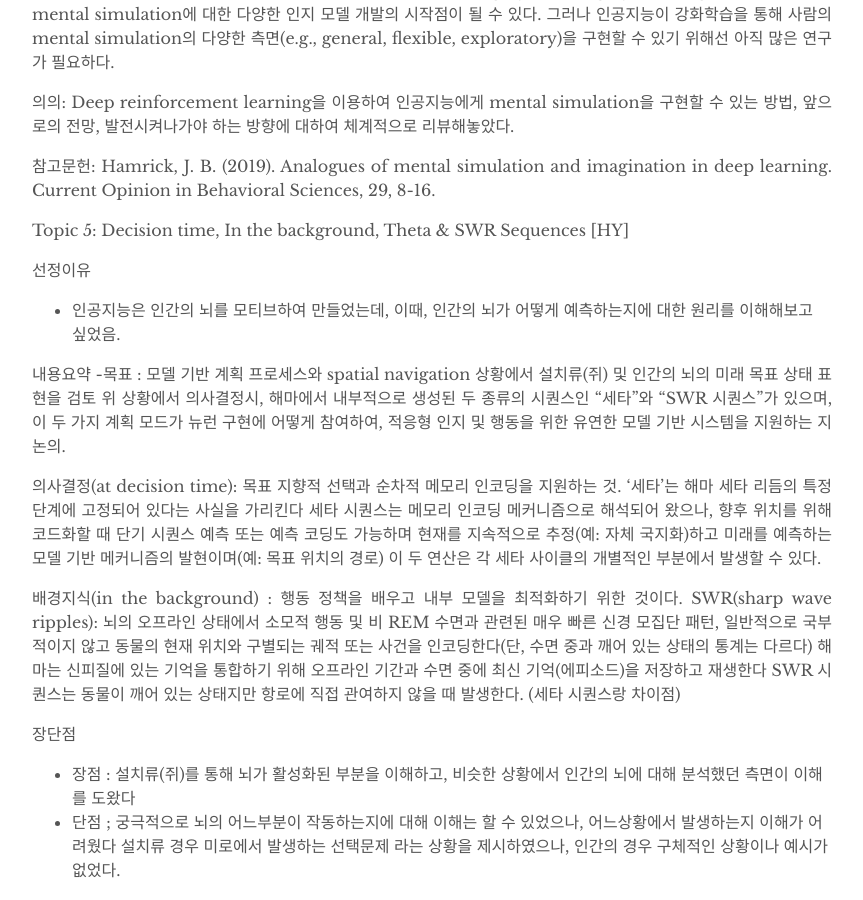
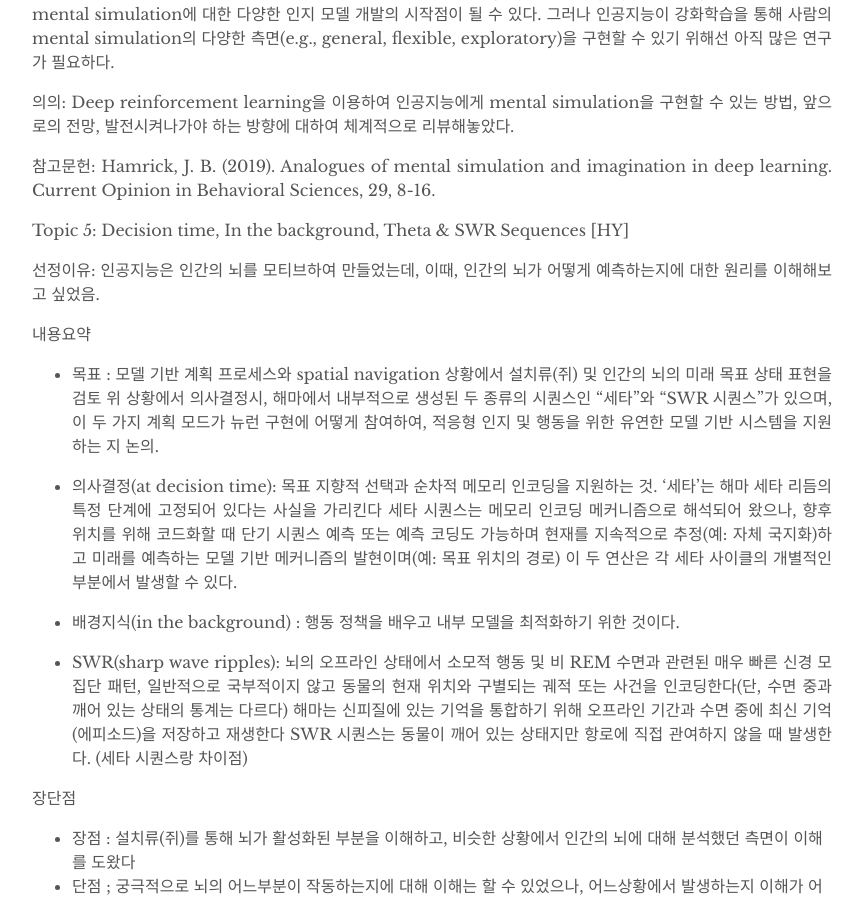
Before and after one commit to humanfactorspsych/blog, a Jekyll site: the page built from _posts/2020-08-07-study.md, in a window 1280 px wide and 900 px high, scrolled down 2888 px. Shown: the whole window, without its empty margins (208-1071 px from the left). Built offline with Jekyll 4.4.1, drawn with Linux system fonts in a browser that asks for light colours; part of the change alters nothing that is shown.

```diff
--- a/_posts/2020-08-07-study.md
+++ b/_posts/2020-08-07-study.md
@@ -63,20 +63,21 @@ Neural network 실행에 도움이 되는 여러 방법이 존재한다. Regular
 
 Topic 5: Decision time, In the background, Theta & SWR Sequences [HY]
 
-선정이유
-- 인공지능은 인간의 뇌를 모티브하여 만들었는데, 이때, 인간의 뇌가 어떻게 예측하는지에 대한 원리를 이해해보고 싶었음.
+선정이유: 인공지능은 인간의 뇌를 모티브하여 만들었는데, 이때, 인간의 뇌가 어떻게 예측하는지에 대한 원리를 이해해보고 싶었음.
 
 내용요약
--목표 : 모델 기반 계획 프로세스와 spatial navigation 상황에서 설치류(쥐) 및 인간의 뇌의 미래 목표 상태 표현을 검토
+
+- 목표 : 모델 기반 계획 프로세스와 spatial navigation 상황에서 설치류(쥐) 및 인간의 뇌의 미래 목표 상태 표현을 검토
 위 상황에서 의사결정시, 해마에서 내부적으로 생성된 두 종류의 시퀀스인 “세타”와 “SWR 시퀀스”가 있으며,
 이 두 가지 계획 모드가 뉴런 구현에 어떻게 참여하여, 적응형 인지 및 행동을 위한 유연한 모델 기반 시스템을 지원하는 지 논의.
 
-의사결정(at decision time): 목표 지향적 선택과 순차적 메모리 인코딩을 지원하는 것. ‘세타'는 해마 세타 리듬의 특정 단계에 고정되어 있다는 사실을 가리킨다
+- 의사결정(at decision time): 목표 지향적 선택과 순차적 메모리 인코딩을 지원하는 것. ‘세타'는 해마 세타 리듬의 특정 단계에 고정되어 있다는 사실을 가리킨다
 세타 시퀀스는 메모리 인코딩 메커니즘으로 해석되어 왔으나, 향후 위치를 위해 코드화할 때 단기 시퀀스 예측 또는 예측 코딩도 가능하며 현재를 지속적으로 추정(예: 자체 국지화)하고 미래를 예측하는 모델 기반 메커니즘의 발현이며(예: 목표 위치의 경로)
 이 두 연산은 각 세타 사이클의 개별적인 부분에서 발생할 수 있다.
 
-배경지식(in the background) : 행동 정책을 배우고 내부 모델을 최적화하기 위한 것이다.
-SWR(sharp wave ripples): 뇌의 오프라인 상태에서 소모적 행동 및 비 REM 수면과 관련된 매우 빠른 신경 모집단 패턴, 일반적으로 국부적이지 않고 동물의 현재 위치와 구별되는 궤적 또는 사건을 인코딩한다(단, 수면 중과 깨어 있는 상태의 통계는 다르다)
+- 배경지식(in the background) : 행동 정책을 배우고 내부 모델을 최적화하기 위한 것이다.
+
+- SWR(sharp wave ripples): 뇌의 오프라인 상태에서 소모적 행동 및 비 REM 수면과 관련된 매우 빠른 신경 모집단 패턴, 일반적으로 국부적이지 않고 동물의 현재 위치와 구별되는 궤적 또는 사건을 인코딩한다(단, 수면 중과 깨어 있는 상태의 통계는 다르다)
 해마는 신피질에 있는 기억을 통합하기 위해 오프라인 기간과 수면 중에 최신 기억(에피소드)을 저장하고 재생한다
 SWR 시퀀스는 동물이 깨어 있는 상태지만 항로에 직접 관여하지 않을 때 발생한다. (세타 시퀀스랑 차이점)
 
```
